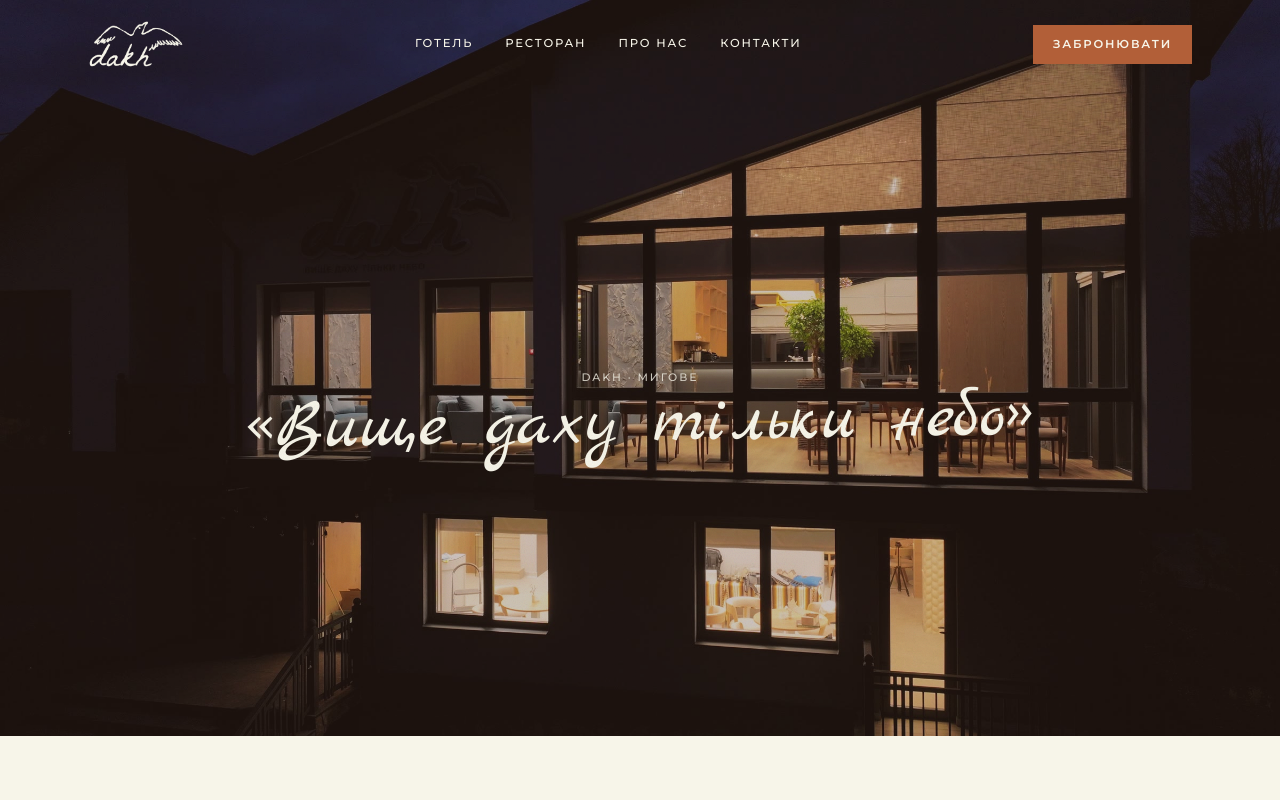
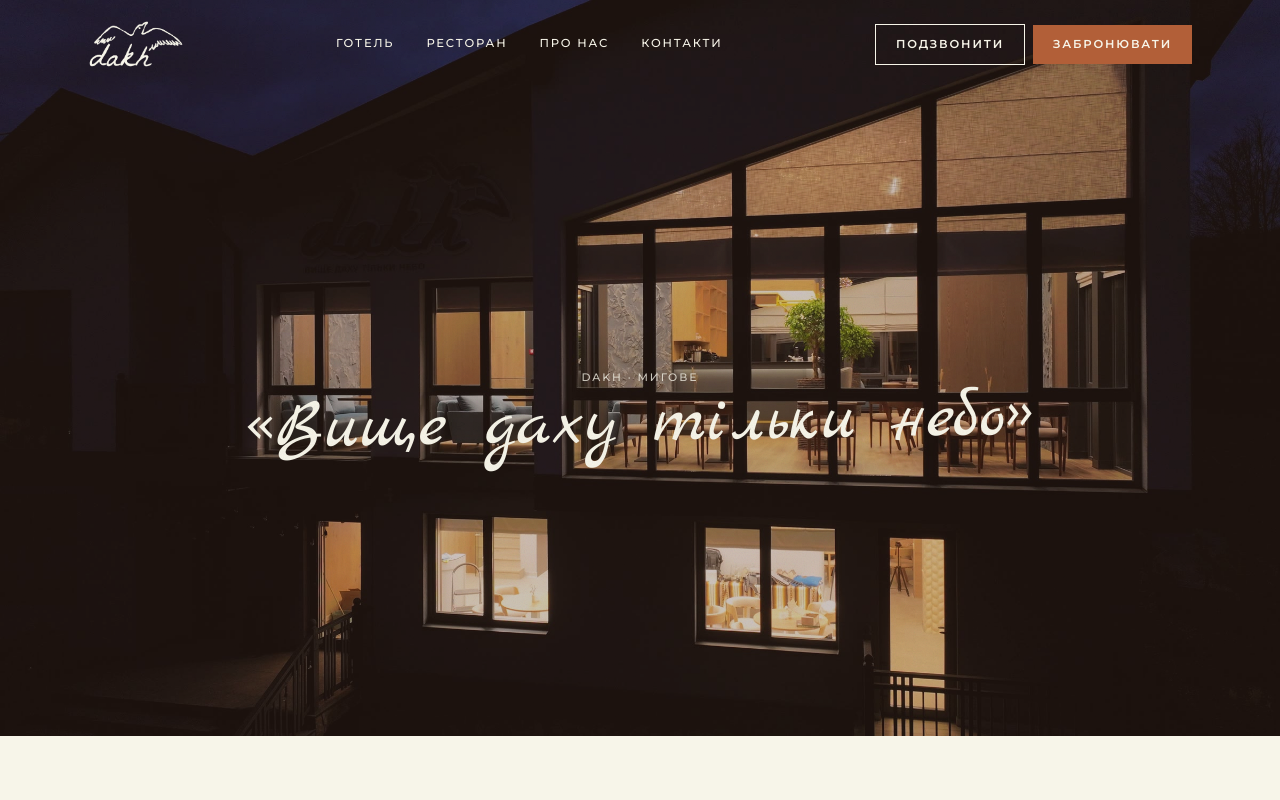
Before and after one commit to Anastasiia1002/dakh, a React (Vite) app in the folder frontend/: page / in a window 1280 px wide. Shown: the top 800 px of the page. Built offline with nearby package versions, Linux system fonts and the light colour scheme; a web font is replaced by a local one.

Commit message:
Add a call button next to booking in the header
Put «Подзвонити» beside «Забронювати» so guests can tap through
to the hotel number from every page.

Co-authored-by: Anastasiia Luhinich <Anastasiia1002@users.noreply.github.com>

```diff
--- a/frontend/src/components/Layout.tsx
+++ b/frontend/src/components/Layout.tsx
@@ -9,6 +9,26 @@ const nav = [
   { to: '/pro-nas', label: 'Про нас' },
   { to: '/kontakty', label: 'Контакти' },
 ]
+
+const headerAction =
+  'inline-flex items-center justify-center px-4 py-2.5 text-[0.68rem] font-semibold tracking-[0.16em] uppercase md:px-5 md:text-[0.72rem]'
+
+function HeaderActions() {
+  return (
+    <div className="flex items-center gap-2">
+      <a
+        href={site.phoneHrefs[0]}
+        className={`${headerAction} border border-current`}
+        aria-label={`Подзвонити ${site.phones[0]}`}
+      >
+        Подзвонити
+      </a>
+      <Link to="/bronuvannya" className={`${headerAction} bg-clay text-linen`}>
+        Забронювати
+      </Link>
+    </div>
+  )
+}
 
 function ScrollToTop() {
   const { pathname } = useLocation()
@@ -50,12 +70,8 @@ export function Layout() {
               </NavLink>
             ))}
           </nav>
-          <Link
-            to="/bronuvannya"
-            className="hidden bg-clay px-5 py-2.5 text-[0.72rem] font-semibold tracking-[0.16em] uppercase text-linen md:inline-flex"
-          >
-            Забронювати
-          </Link>
+          <div className="flex items-center gap-2">
+            <HeaderActions />
             <button
               type="button"
               className="md:hidden"
@@ -66,6 +82,7 @@ export function Layout() {
               <span className="block h-px w-6 bg-current" />
               <span className="mt-2 block h-px w-6 bg-current" />
             </button>
+          </div>
         </div>
         {open ? (
           <div className="mx-6 border border-wood/10 bg-linen px-6 py-6 text-wood md:hidden">
@@ -82,7 +99,7 @@ export function Layout() {
             <Link
               to="/bronuvannya"
               onClick={() => setOpen(false)}
-              className="mt-4 inline-flex bg-clay px-5 py-2.5 text-[0.72rem] font-semibold tracking-[0.16em] uppercase text-linen"
+              className={`mt-4 ${headerAction} bg-clay text-linen`}
             >
               Забронювати
             </Link>
```
Lines whose indentation alone changed are shown as unchanged.
